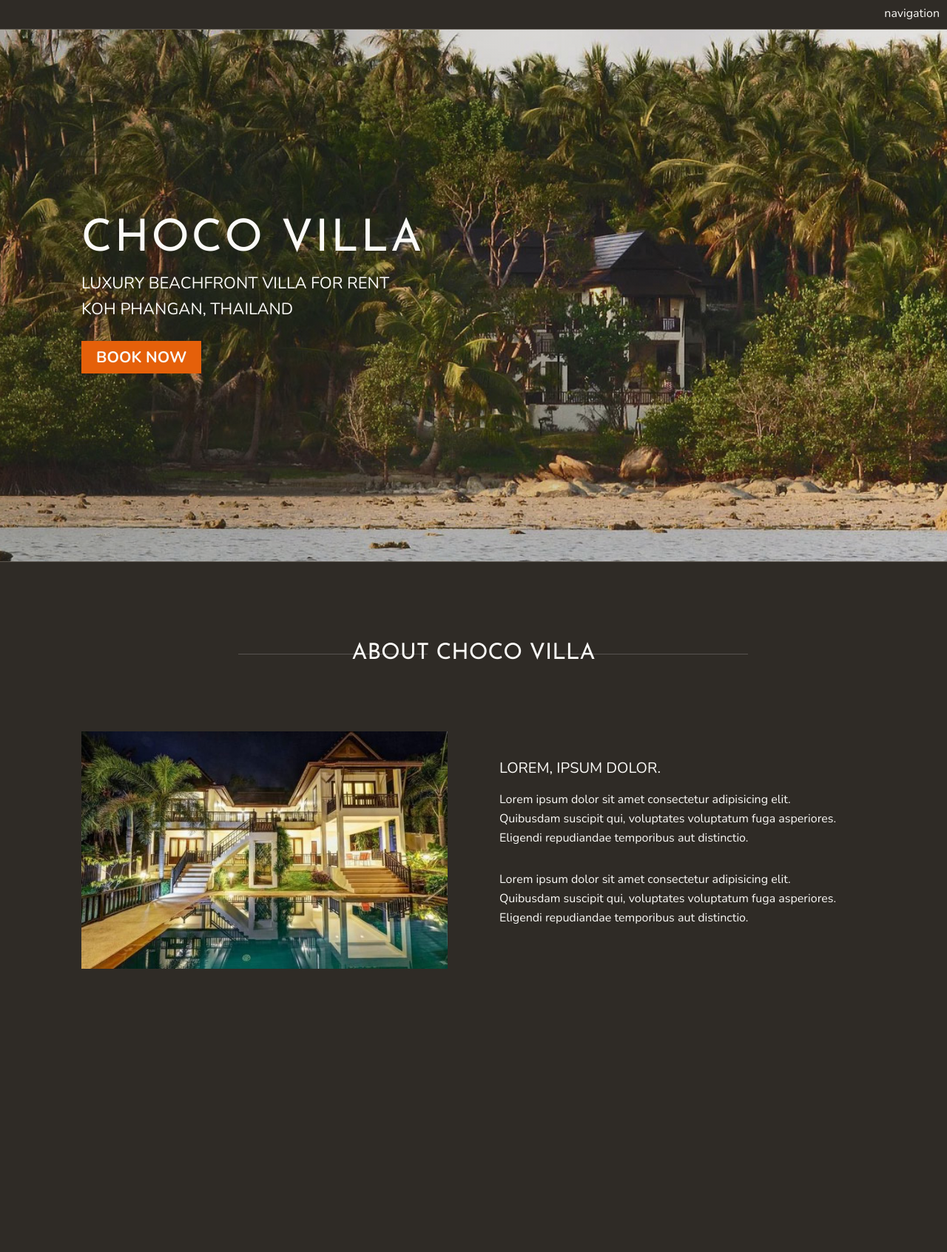
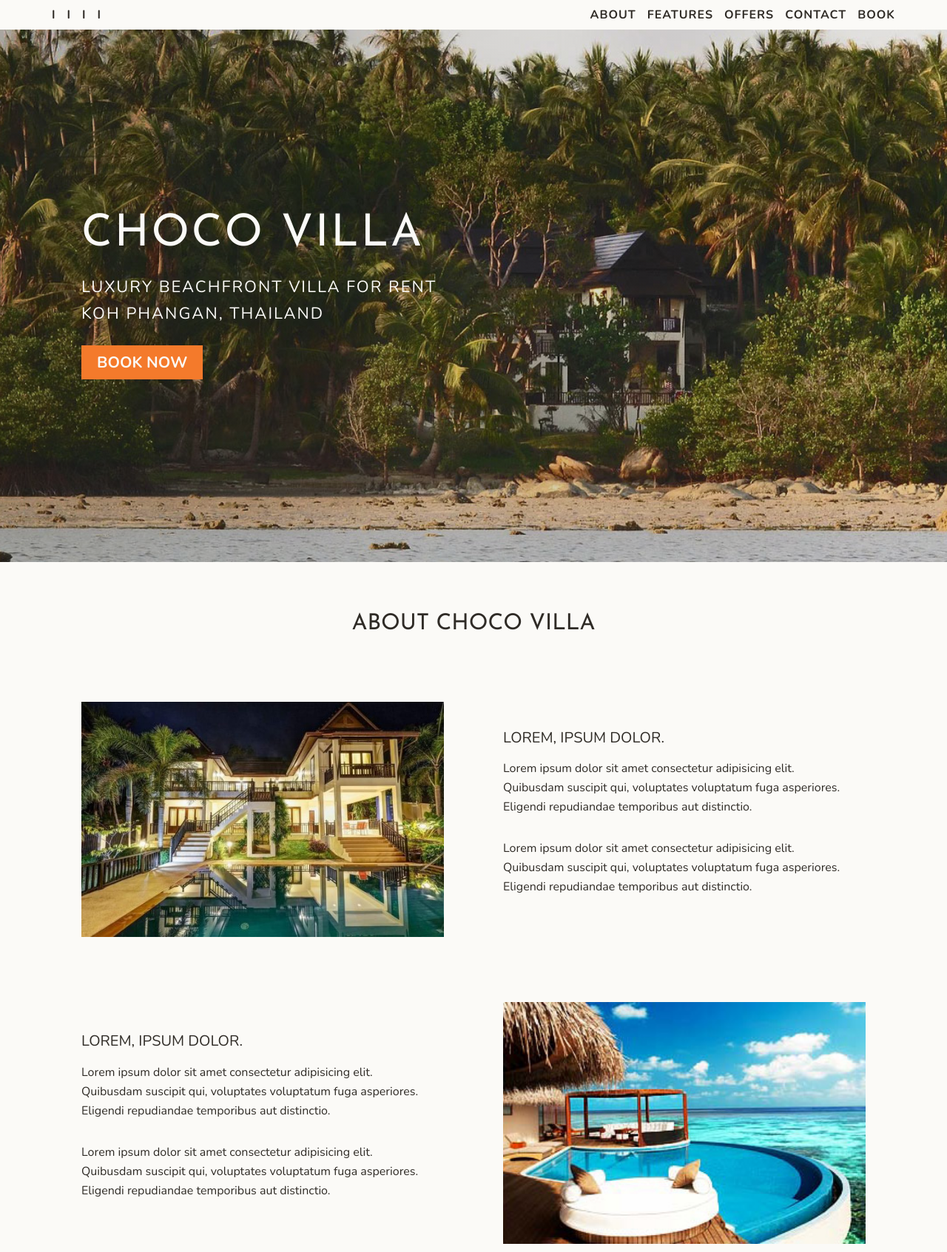
Before and after one commit to Yalaes/Choco-Villa, a website: page index.html in a window 1280 px wide. Shown: the top 1693 px of the page at 74% size. Before the commit the page ends 1378 px from the top, so only its background shows below. Drawn offline with nearby package versions, Linux system fonts and the light colour scheme.

Commit message:
features

```diff
--- a/css/style.css
+++ b/css/style.css
@@ -19,7 +19,7 @@ body {
 
 .header-1 {
   margin: 0;
-  margin-bottom: 1.2rem;
+  margin-bottom: 2.4rem;
   font-family: "Josefin Sans", sans-serif;
   font-size: clamp(3rem, 10vw, 6rem);
   font-weight: 400;
@@ -29,6 +29,7 @@ body {
 
 .header-2 {
   font-weight: 400;
+  letter-spacing: .2rem;
   text-transform: uppercase;
   font-size: clamp(2rem, 2vw, 2.2rem);
   margin-bottom: 2.4rem; }
@@ -38,6 +39,13 @@ body {
   text-transform: uppercase;
   font-size: 2rem;
   margin-bottom: 1.2rem; }
+
+.header-4 {
+  font-weight: 600;
+  text-transform: uppercase;
+  letter-spacing: 1px;
+  font-size: 1.6rem;
+  padding: 1rem 0 2rem; }
 
 .block-text {
   padding-bottom: 3rem;
@@ -53,12 +61,13 @@ body {
   display: inline-block;
   border: none;
   text-transform: uppercase;
-  padding: 1rem 2rem;
   cursor: pointer;
-  color: #FBFAF7;
-  background: none; }
+  color: #F47A2B;
+  background: none;
+  border: 1px solid #F47A2B; }
   .btn--cta {
-    background: #E5600A;
+    padding: 1rem 2rem;
+    background: #F47A2B;
     color: #FBFAF7;
     font-size: 2.1rem;
     font-weight: 700; }
@@ -71,26 +80,15 @@ body {
   text-align: center;
   text-transform: uppercase;
   font-size: 3rem; }
-  .section-header::before, .section-header::after {
-    position: absolute;
-    top: 50%;
-    content: "";
-    height: .05rem;
-    width: 20vw;
-    background: rgba(251, 250, 247, 0.2); }
-  .section-header::before {
-    left: 20%; }
-  .section-header::after {
-    right: 15%; }
 
 .page-wrap {
-  overflow-x: hidden; }
+  overflow-x: hidden;
+  margin-top: 4rem; }
 
 .page-center {
   max-width: 1140px;
   height: 100%;
   margin: 0 auto;
-  margin-top: 4rem;
   padding: 8rem 0; }
   @media only screen and (max-width: 80em) {
     .page-center {
@@ -102,7 +100,6 @@ body {
   background-position: center;
   width: 100%;
   height: 90vh;
-  border-bottom: 1px solid #5C564E;
   animation: landing 1s cubic-bezier(0.645, 0.045, 0.355, 1); }
   .heroe__content {
     color: #FBFAF7; }
@@ -115,16 +112,41 @@ body {
 
 .nav {
   position: fixed;
-  opacity: 1;
+  z-index: 100;
   top: 0;
   left: 0;
   width: 100%;
   height: 4rem;
-  padding: .5rem 1rem;
-  background: #2F2B26;
-  color: #FBFAF7;
-  text-align: right;
-  border-bottom: 1px solid #5C564E; }
+  background: #FBFAF7;
+  color: #2F2B26; }
+  .nav__wrap {
+    padding: 0;
+    height: 100%;
+    display: flex;
+    flex-direction: column;
+    justify-content: center; }
+  .nav__menu {
+    display: flex;
+    justify-content: center;
+    align-items: center; }
+    .nav__menu--left {
+      margin-right: auto; }
+    .nav__menu--right {
+      margin-left: auto; }
+  .nav__list {
+    margin: 0;
+    list-style: none;
+    text-transform: uppercase;
+    color: #2F2B26;
+    font-weight: 700;
+    letter-spacing: 1px;
+    display: flex;
+    justify-content: space-around;
+    align-items: center;
+    gap: 1.5rem; }
+  .nav__item--link a, .nav__item--social a {
+    text-decoration: none;
+    color: #2F2B26; }
 
 .heroe {
   background-image: linear-gradient(45deg, rgba(47, 43, 38, 0.3), rgba(47, 43, 38, 0.05)), url(../images/heroe.jpg);
@@ -132,7 +154,6 @@ body {
   background-position: center;
   width: 100%;
   height: 90vh;
-  border-bottom: 1px solid #5C564E;
   animation: landing 1s cubic-bezier(0.645, 0.045, 0.355, 1); }
   .heroe__content {
     color: #FBFAF7; }
@@ -144,22 +165,35 @@ body {
     justify-content: center; }
 
 .about {
-  background: #2F2B26; }
+  background: #FBFAF7; }
   .about__wrap {
-    color: #FBFAF7; }
+    color: #2F2B26; }
   .about__content {
     margin-top: 8rem;
-    margin-left: -7rem;
-    display: flex;
-    flex-wrap: wrap;
-    justify-content: center;
+    display: grid;
+    grid-template-columns: 1fr 1fr;
+    gap: 8rem;
     align-items: center; }
-    .about__content > * {
-      padding-left: 7rem; }
   .about__content-image {
-    width: 50%; }
+    width: 100%; }
     .about__content-image img {
       width: 100%;
       object-fit: cover; }
-  .about__content-text {
-    width: 50%; }
+
+.features {
+  background-color: #2F2B26;
+  color: #FBFAF7; }
+  .features__wrap {
+    display: grid;
+    grid-template-columns: repeat(3, 1fr);
+    gap: 8rem; }
+
+.card {
+  text-align: center; }
+  .card__img {
+    height: 8rem;
+    width: 8rem;
+    filter: invert(53%) sepia(14%) saturate(3982%) hue-rotate(344deg) brightness(105%) contrast(91%); }
+  .card__text {
+    text-align: center;
+    padding: 0 10%; }
--- a/index.html
+++ b/index.html
@@ -19,8 +19,26 @@
 <body>
     <!-- navigation -->
     <nav class="nav padding-nav">
-        <div class="nav__wrap">
-            navigation
+        <div class="nav__wrap page-center">
+            <div class="nav__menu">
+                <div class="nav__menu--left">
+                    <ul class="nav__list">
+                        <li class="nav__item--social"><a href="#">I</a></li>
+                        <li class="nav__item--social"><a href="#">I</a></li>
+                        <li class="nav__item--social"><a href="#">I</a></li>
+                        <li class="nav__item--social"><a href="#">I</a></li>
+                    </ul>
+                </div>
+                <div class="nav__menu--right">
+                    <ul class="nav__list">
+                        <li class="nav__item--link"><a href="#about">About</a></li>
+                        <li class="nav__item--link"><a href="#features">Features</a></li>
+                        <li class="nav__item--link"><a href="#">Offers</a></li>
+                        <li class="nav__item--link"><a href="#">Contact</a></li>
+                        <li class="nav__item--link"><a href="#">Book</a></li>
+                    </ul>
+                </div>
+            </div>
         </div>
     </nav>
 
@@ -41,19 +59,80 @@
         </header>
 
         <!-- section about -->
-        <section class="about">
+        <section class="about" id="about">
             <div class="about__wrap page-center">
                 <div class="section-header">about choco villa</div>
 
                 <div class="about__content">
+
                     <div class="about__content-image">
                         <img src="images/1.jpg" alt=""></div>
                     <div class=about__content-text>
                         <h3 class="header-3">Lorem, ipsum dolor.</h3>
-                        <p class="block-text">Lorem ipsum dolor sit amet consectetur adipisicing elit. Quibusdam suscipit qui, voluptates voluptatum fuga asperiores. Eligendi repudiandae temporibus aut distinctio.</p>
-                        <p class="block-text">Lorem ipsum dolor sit amet consectetur adipisicing elit. Quibusdam suscipit qui, voluptates voluptatum fuga asperiores. Eligendi repudiandae temporibus aut distinctio.</p>
+                        <p class="block-text">Lorem ipsum dolor sit amet consectetur adipisicing elit. Quibusdam
+                            suscipit qui, voluptates voluptatum fuga asperiores. Eligendi repudiandae temporibus aut
+                            distinctio.</p>
+                        <p class="block-text">Lorem ipsum dolor sit amet consectetur adipisicing elit. Quibusdam
+                            suscipit qui, voluptates voluptatum fuga asperiores. Eligendi repudiandae temporibus aut
+                            distinctio.</p>
 
                     </div>
+
+
+                    <div class=about__content-text>
+                        <h3 class="header-3">Lorem, ipsum dolor.</h3>
+                        <p class="block-text">Lorem ipsum dolor sit amet consectetur adipisicing elit. Quibusdam
+                            suscipit qui, voluptates voluptatum fuga asperiores. Eligendi repudiandae temporibus aut
+                            distinctio.</p>
+                        <p class="block-text">Lorem ipsum dolor sit amet consectetur adipisicing elit. Quibusdam
+                            suscipit qui, voluptates voluptatum fuga asperiores. Eligendi repudiandae temporibus aut
+                            distinctio.</p>
+
+                    </div>
+
+                    <div class="about__content-image">
+                        <img src="images/2.jpg" alt=""></div>
+                </div>
+
+            </div>
+        </section>
+
+        <section class="features" id="features">
+            <div class="features__wrap page-center">
+                <div class="card">
+                    <img class="card__img" src="images/iconmonstr-bed-5.svg">
+                    <h4 class="header-4">5 DAIKIN AIRCONED BEDROOMS</h4>
+                    <p class="card__text">Lorem ipsum dolor sit amet consectetur adipisicing elit. Nemo voluptates aspernatur natus illo sapiente cupiditate?</p>
+                </div>
+
+                <div class="card">
+                    <img class="card__img" src="images/iconmonstr-bed-5.svg">
+                    <h4 class="header-4">5 DAIKIN AIRCONED BEDROOMS</h4>
+                    <p class="card__text">Lorem ipsum dolor sit amet consectetur adipisicing elit. Nemo voluptates aspernatur natus illo sapiente cupiditate?</p>
+                </div>
+
+                <div class="card">
+                    <img class="card__img" src="images/iconmonstr-bed-5.svg">
+                    <h4 class="header-4">5 DAIKIN AIRCONED BEDROOMS</h4>
+                    <p class="card__text">Lorem ipsum dolor sit amet consectetur adipisicing elit. Nemo voluptates aspernatur natus illo sapiente cupiditate?</p>
+                </div>
+
+                <div class="card">
+                    <img class="card__img" src="images/iconmonstr-bed-5.svg">
+                    <h4 class="header-4">5 DAIKIN AIRCONED BEDROOMS</h4>
+                    <p class="card__text">Lorem ipsum dolor sit amet consectetur adipisicing elit. Nemo voluptates aspernatur natus illo sapiente cupiditate?</p>
+                </div>
+
+                <div class="card">
+                    <img class="card__img" src="images/iconmonstr-bed-5.svg">
+                    <h4 class="header-4">5 DAIKIN AIRCONED BEDROOMS</h4>
+                    <p class="card__text">Lorem ipsum dolor sit amet consectetur adipisicing elit. Nemo voluptates aspernatur natus illo sapiente cupiditate?</p>
+                </div>
+
+                <div class="card">
+                    <img class="card__img" src="images/iconmonstr-bed-5.svg">
+                    <h4 class="header-4">5 DAIKIN AIRCONED BEDROOMS</h4>
+                    <p class="card__text">Lorem ipsum dolor sit amet consectetur adipisicing elit.</p>
                 </div>
 
             </div>
```
Also changed, not shown: images/iconmonstr-bed-5.svg (added).
